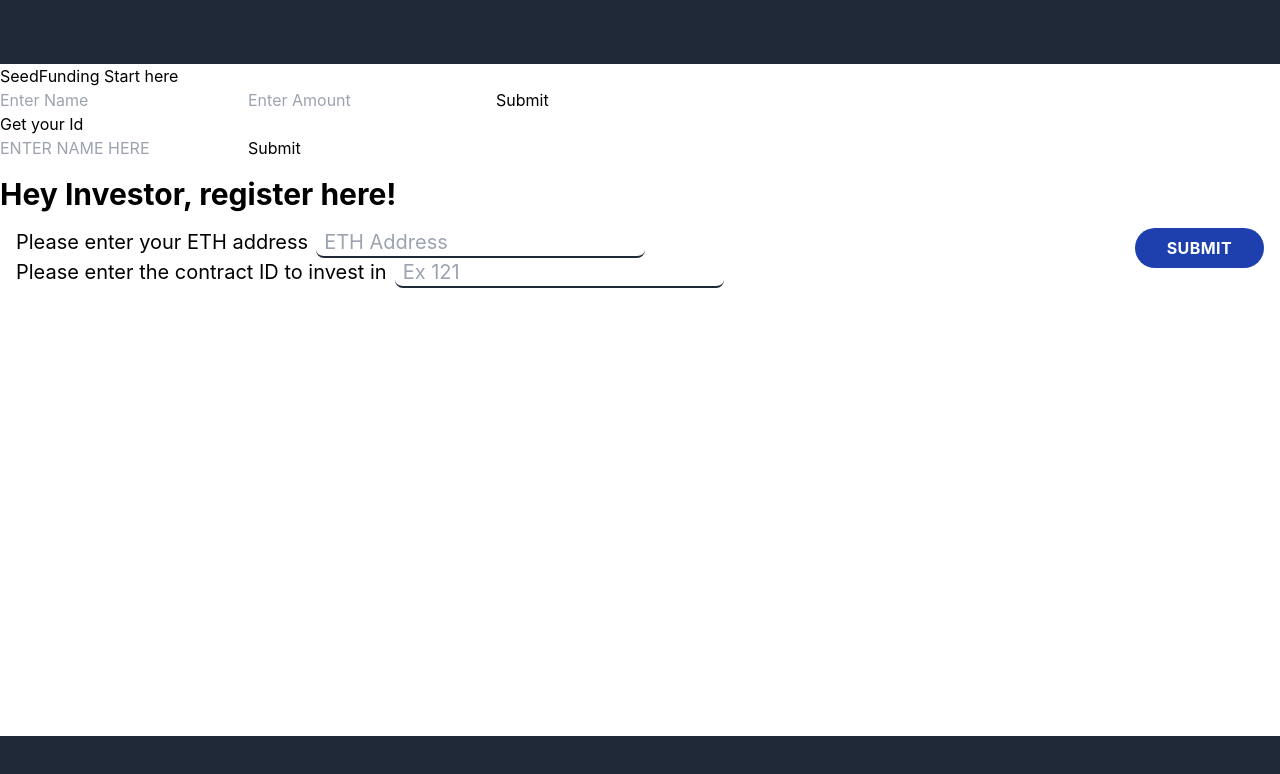
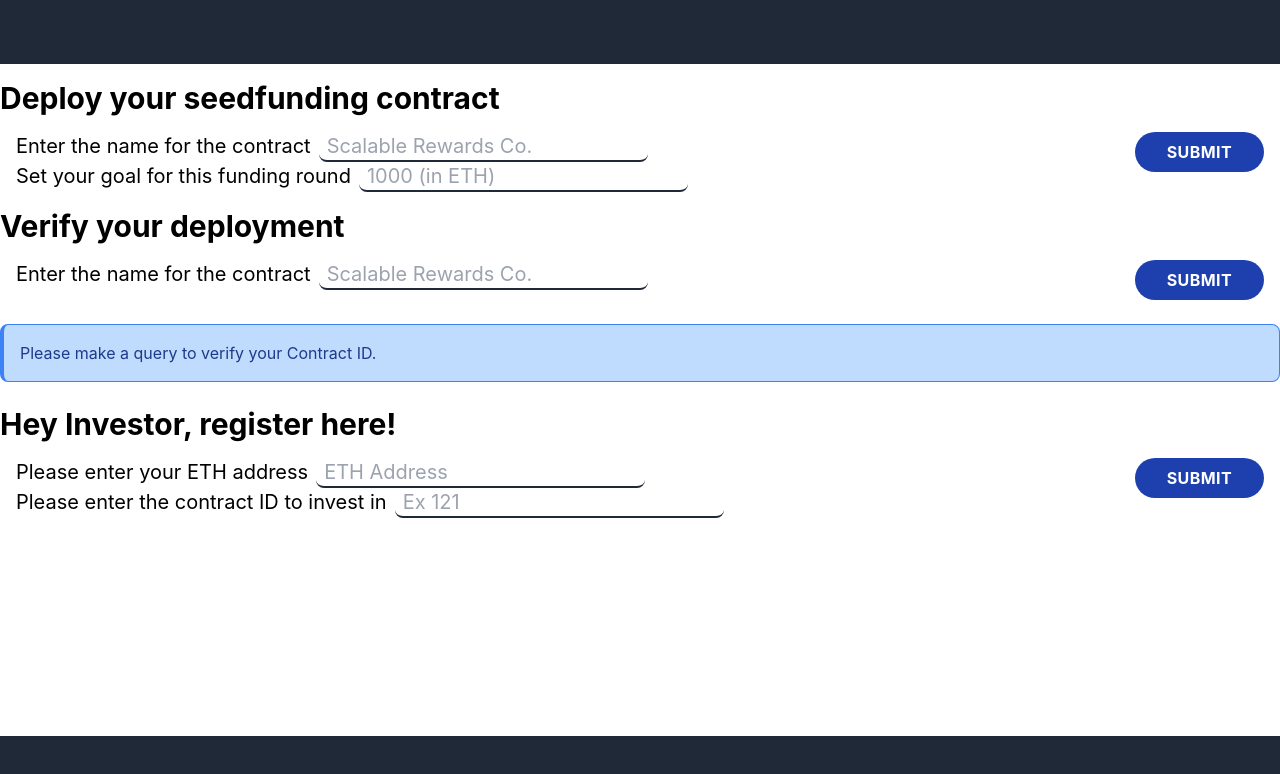
Before and after one commit to apatel99/seed-funding-dapp, a React (Create React App) app: page / in a window 1280 px wide. Shown: the top 774 px of the page. Built offline with nearby package versions, Linux system fonts and the light colour scheme.

Commit message:
Style refactor done

```diff
--- a/src/components/CreateSeeding.jsx
+++ b/src/components/CreateSeeding.jsx
@@ -79,24 +79,87 @@ class CreateSeeding extends React.Component {
 
     render() {
         return(
-            <div className="">
-                <h4>SeedFunding Start here</h4>
+            <div className="mt-4">
+                <h4 className="text-3xl font-bold">Deploy your seedfunding contract</h4>
 
-                <form onSubmit={this.handleSubmit}>
-                    <input type="text"  name="Name"  label="Name" onChange={this.handlechange} value={this.state.Name} placeholder="Enter Name"/>
-                    <input type="text"  name="Goal" label="Goal" onChange={this.handlechange}  value={this.state.Goal} placeholder="Enter Amount"/>
-                    <button type="submit">Submit</button>
+                <form
+                    className="flex p-4 justify-between align-items-center"
+                    onSubmit={this.handleSubmit}
+                >
+                    <div className="pr-2 flex-col">
+                        <div className="text-xl">
+                            <label htmlFor="Name" className="pr-2">Enter the name for the contract</label>
+                            <input
+                                type="text"
+                                name="Name"
+                                label="Name"
+                                onChange={this.handlechange} value={this.state.Name}
+                                placeholder="Scalable Rewards Co."
+                                className="px-2 border-b-2 border-gray-800 rounded-lg"
+                            />
+                        </div>
+
+                        <div className="text-xl">
+                            <label htmlFor="Goal" className="pr-2">Set your goal for this funding round</label>
+                            <input
+                                type="text"
+                                name="Goal"
+                                label="Goal"
+                                onChange={this.handlechange}
+                                value={this.state.Goal}
+                                placeholder="1000 (in ETH)"
+                                className="px-2 border-b-2 border-gray-800 rounded-lg"
+                            />
+                        </div>
+                    </div>
+
+                    <div className="pl-2">
+                        <button
+                            className="px-8 py-2 bg-blue-800 rounded-full uppercase tracking-wide font-bold text-white"
+                            type="submit"
+                        >
+                            Submit
+                        </button>
+                    </div>
                 </form>
 
-                <h4>Get your Id</h4>
 
-                <form onSubmit={this.handleSubmit1}>
-                    <input type="text" name="Name1" onChange={this.handlechange} value={this.state.Name1} placeholder="ENTER NAME HERE"/>
-                    <button type="submit" >Submit</button>
+                <h4 className="text-3xl font-bold">Verify your deployment</h4>
+
+                <form
+                    className="flex p-4 justify-between align-items-center"
+                    onSubmit={this.handleSubmit1}
+                >
+                    <div className="pr-2 flex-col">
+                        <div className="text-xl">
+                            <label htmlFor="Name1" className="pr-2">Enter the name for the contract</label>
+                            <input
+                                type="text"
+                                name="Name1"
+                                onChange={this.handlechange}
+                                value={this.state.Name1}
+                                placeholder="Scalable Rewards Co."
+                                className="px-2 border-b-2 border-gray-800 rounded-lg"
+                            />
+                        </div>
+                    </div>
+
+                    <div className="pl-2">
+                        <button
+                            className="px-8 py-2 bg-blue-800 rounded-full uppercase tracking-wide font-bold text-white"
+                            type="submit"
+                        >
+                            Submit
+                        </button>
+                    </div>
                 </form>
 
-                {this.state.Id !== "" ? <h3 style={{textAlign: 'center'}}>The Id is {this.state.Id}</h3> : ""}
-
+                <div className="my-2">
+                    {this.state.Id !== ""
+                        ? <h3 className="h-full w-full p-4 border border-green-500 bg-green-200 text-green-900 rounded-lg border-l-4">The ID for your contract is {this.state.Id}</h3>
+                        : <h3 className="h-full w-full p-4 border border-blue-500 bg-blue-200 text-blue-900 rounded-lg border-l-4">Please make a query to verify your Contract ID.</h3>
+                    }
+                </div>
             </div>
         );
     };
```
